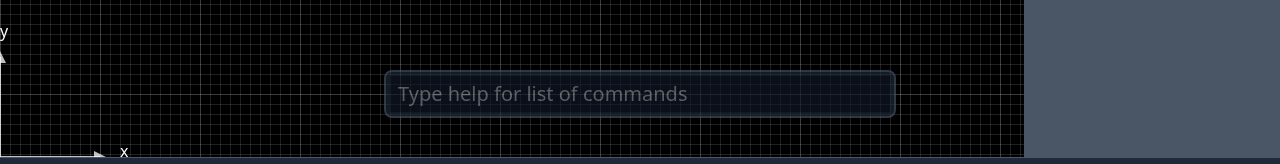
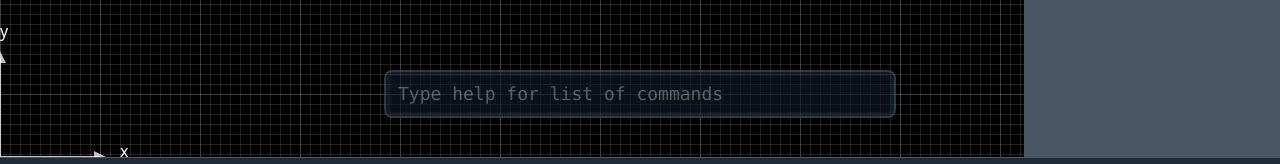
Before and after one commit to alexvnilsson-edu/karb-wad, an Angular app: page / in a window 1280 px wide. Shown: the part 602-766 px from the top of the page. Built offline with nearby package versions, Linux system fonts and the light colour scheme.

Commit message:
update command-input component

```diff
--- a/src/app/wad/cli/command-input/command-input.html
+++ b/src/app/wad/cli/command-input/command-input.html
@@ -1,5 +1,5 @@
 <div class="mx-auto w-xl lg:w-lg flex justify-center">
-  <div class="flex flex-col justify-stretch items-stretch flex-1 p-1 bg-gray-800 border-gray-600 border-2 rounded-lg">
+  <div class="flex flex-col justify-stretch items-stretch flex-1 p-1 bg-gray-800 border-gray-600 border-2 rounded-lg font-mono">
       @if (inFocus$()) {
         @if (error$()) {
             <p class="p-1 mb-2 text-red-400">
@@ -15,7 +15,7 @@
       <input
           #commandInput
           type="text"
-          class="flex-1 bg-gray-900 text-white text-xl p-1 px-2"
+          class="flex-1 bg-gray-900 text-white text-lg p-1 px-2"
           placeholder="Type help for list of commands"
           spellcheck="false"
           [(ngModel)]="command"
```
